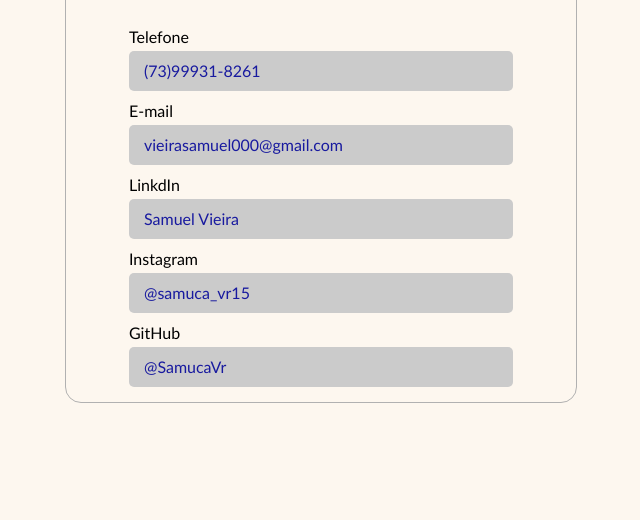
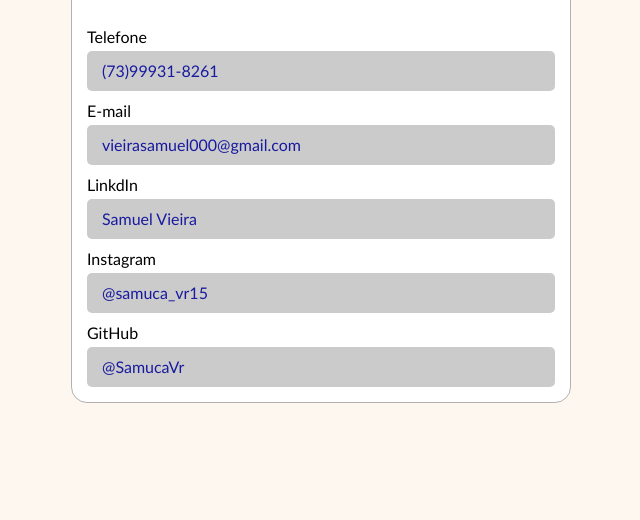
Before and after one commit to SamucaVr/contact-card, a plain HTML site: page index.html in a window 1280 px wide. Shown: the part 280-800 px from the top of the page, without its empty margins (319-959 px from the left). Drawn offline with Linux system fonts and the light colour scheme.

Commit message:
adiciona responsividade para desktop e mobile

```diff
--- a/css/style.css
+++ b/css/style.css
@@ -18,7 +18,8 @@ main {
 }
 
 #card {
-    width: 40%;
+    width: 90%;
+    max-width: 500px;
     margin: 0 auto;
     display: flex;
     flex-direction: column;
@@ -27,6 +28,7 @@ main {
     padding: 15px;
     border: 1px solid #b1b1b1;
     border-radius: 1em;
+    background-color: #fff;
 }
 
 .foto {
@@ -47,7 +49,7 @@ main {
 
 .informacao {
     margin-top: 20px;
-    width: 80%;
+    width: 100%;
 }
 
 .link {
@@ -68,3 +70,16 @@ main {
 .informacao-box {
     margin-top: 10px;
 }
+
+/* Media queries para responsividade */
+@media (min-width: 768px) {
+    #card {
+        width: 60%;
+    }
+}
+
+@media (min-width: 1024px) {
+    #card {
+        width: 40%;
+    }
+}
--- a/index.html
+++ b/index.html
@@ -7,11 +7,10 @@
     <title>Página de contato</title>
 </head>
 <body>
-
     <main>
         <div id="card">
             <div class="foto">
-                    <img src="/img/Imagem do WhatsApp de 2024-08-09 à(s) 18.22.12_4a43f2d3.jpg">
+                <img src="/img/Imagem do WhatsApp de 2024-08-09 à(s) 18.22.12_4a43f2d3.jpg" alt="Foto de Samuel Vieira">
                 <span class="nome">Samuel Vieira</span>
             </div>
             <div class="informacao">
@@ -36,18 +35,17 @@
                 <div class="informacao-box">
                     <label>Instagram</label>
                     <div class="link">
-                            <a href="https://www.instagram.com/samuca_vr15/"  target="_blank">@samuca_vr15</a>
+                        <a href="https://www.instagram.com/samuca_vr15/" target="_blank">@samuca_vr15</a>
                     </div>
                 </div>
                 <div class="informacao-box">
                     <label>GitHub</label>
                     <div class="link">
-                            <a href="https://github.com/SamucaVr"  target="_blank">@SamucaVr</a>
+                        <a href="https://github.com/SamucaVr" target="_blank">@SamucaVr</a>
                     </div>
                 </div>
             </div>
         </div>
     </main>
-
 </body>
 </html>
```
Lines whose indentation alone changed are shown as unchanged.
